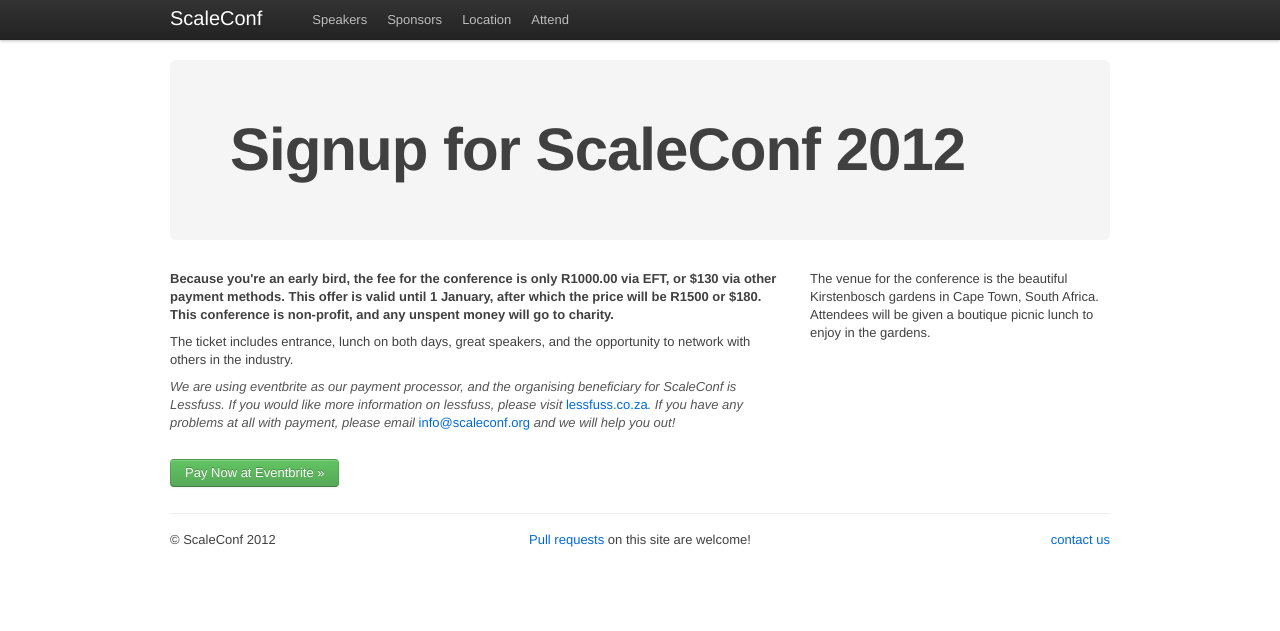
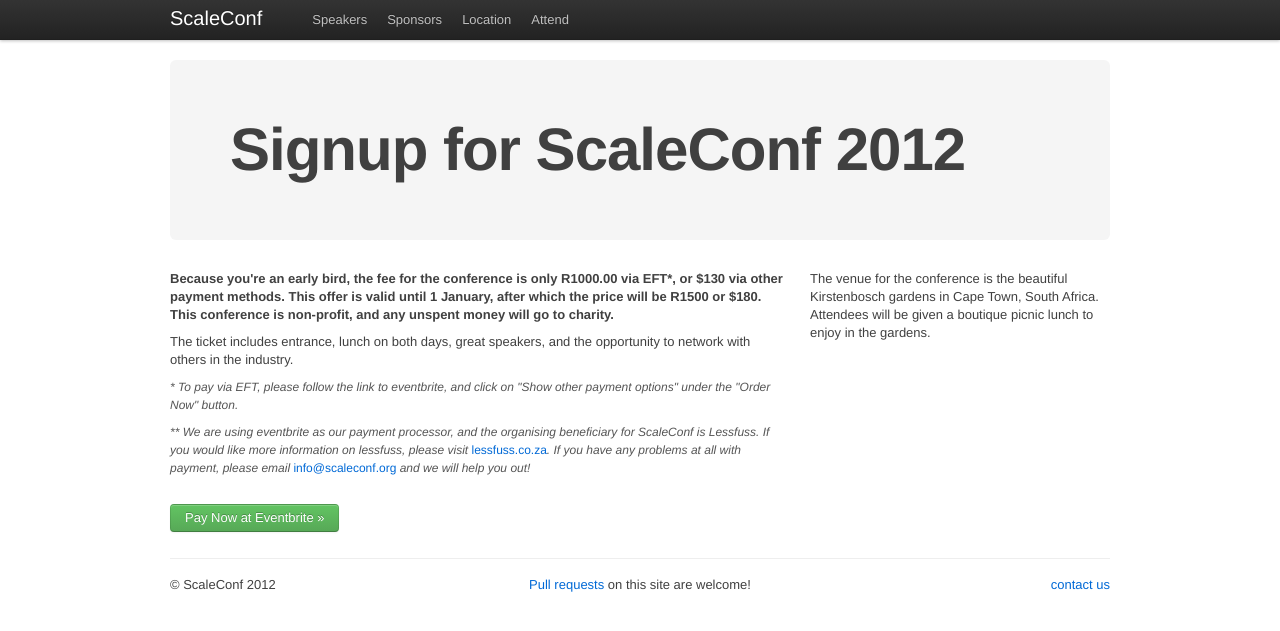
Before and after one commit to scaleconf/scaleconf.github.com, a Jekyll site: the page built from attend.html, in a window 1280 px wide. Shown: the top 631 px of the page. Built offline with Jekyll 4.4.1, drawn with Linux system fonts in a browser that asks for light colours; Markdown is read by kramdown in place of the engine named in the settings.

Commit message:
added another note about how to pay via eft due to email

```diff
--- a/attend.html
+++ b/attend.html
@@ -10,9 +10,10 @@ meta-description: Scaleconf Signup
 
       <div class="row">
           <div class='span-two-thirds'>
-              <p style=font-weight:bold;'>Because you're an early bird, the fee for the conference is only R1000.00 via EFT, or $130 via other payment methods. This offer is valid until 1 January, after which the price will be R1500 or $180. This conference is non-profit, and any unspent money will go to charity. </p>
+              <p style=font-weight:bold;'>Because you're an early bird, the fee for the conference is only R1000.00 via EFT*, or $130 via other payment methods. This offer is valid until 1 January, after which the price will be R1500 or $180. This conference is non-profit, and any unspent money will go to charity. </p>
               <p>The ticket includes entrance, lunch on both days, great speakers, and the opportunity to network with others in the industry.</p>
-              <p style='font-size:13px; color:#555; font-style:italic;'>We are using eventbrite as our payment processor, and the organising beneficiary for ScaleConf is Lessfuss. If you would like more information on lessfuss, please visit <a href='http://lessfuss.co.za/'>lessfuss.co.za</a>.
+              <p style='font-style:italic; font-size:12px; color:#555;'>*  To pay via EFT, please follow the link to eventbrite, and click on "Show other payment options" under the "Order Now" button.</p>
+              <p style='font-size:12px; color:#555; font-style:italic;'>** We are using eventbrite as our payment processor, and the organising beneficiary for ScaleConf is Lessfuss. If you would like more information on lessfuss, please visit <a href='http://lessfuss.co.za/'>lessfuss.co.za</a>.
               If you have any problems at all with payment, please email <a href='mailto:info@scaleconf.org'>info@scaleconf.org</a> and we will help you out!</p>
           </div>
           <div class='span-one-third'>
```
